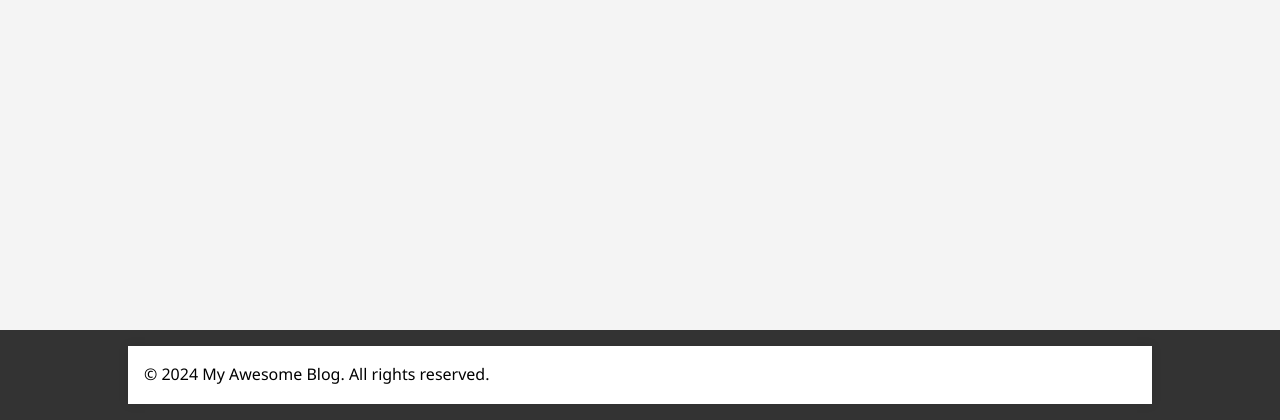
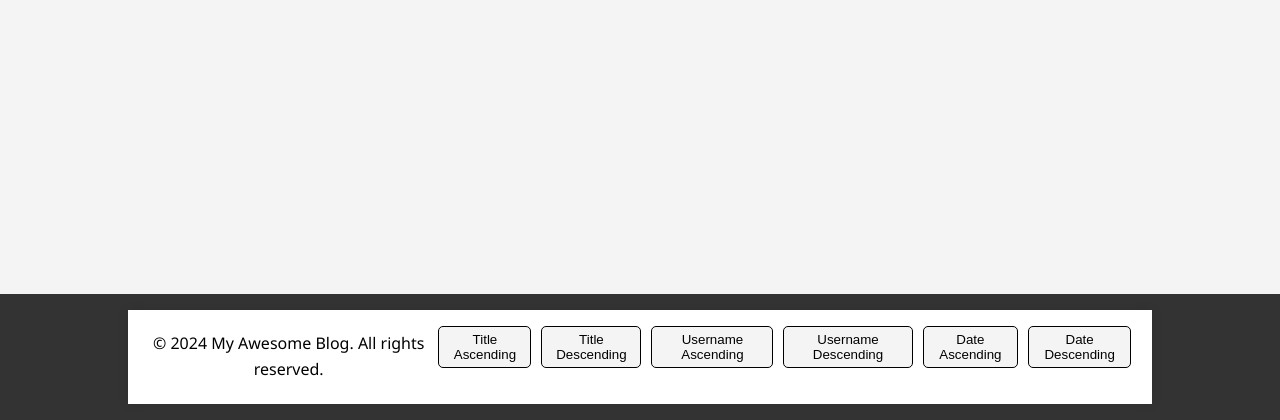
Before and after one commit to ManfordZeng-waikato/Blog-Website-Application, a Node server app: page / in a window 1280 px wide. Shown: the part 380-800 px from the top of the page. Run offline with Node 20, Linux system fonts and the light colour scheme; some libraries are stand-ins or nearby versions.

Commit message:
browse a list of all articles and sort article

```diff
--- a/app.js
+++ b/app.js
@@ -203,6 +203,47 @@ app.get('/logout', (req, res) => {
     res.redirect('/'); // 重定向到主页或登录页面
 });
 
+
+// app.js 或 server.js
+app.get('/api/articles', async (req, res) => {
+    const { sort_by, sort_direction } = req.query; // sort_by可以是'title', 'username', 'date'
+    const sortDirection = sort_direction === 'desc' ? 'DESC' : 'ASC'; // 排序方向，如果未指定，默认升序（ASC）
+
+    // 构建基础SQL查询，包括连接posts表和users表
+    let sql = `
+        SELECT posts.id, posts.title, posts.content, posts.created_at, users.username
+        FROM posts
+        INNER JOIN users ON posts.user_id = users.id
+    `;
+
+    // 添加排序条件
+    switch (sort_by) {
+        case 'title':
+            sql += ` ORDER BY posts.title ${sortDirection}`;
+            break;
+        case 'username':
+            sql += ` ORDER BY users.username ${sortDirection}`;
+            break;
+        case 'date':
+            sql += ` ORDER BY posts.created_at ${sortDirection}`;
+            break;
+        default:
+            // 如果没有指定或指定的sort_by无效，则默认按日期排序
+            sql += ` ORDER BY posts.created_at DESC`;
+            break;
+    }
+
+    try {
+        const articles = await pool.query(sql);
+        res.json(articles);
+    } catch (error) {
+        console.error(error);
+        res.status(500).send('Internal server error');
+    }
+});
+
+
+
 app.listen(port, function () {
     console.log(`Web final project listening on http://localhost:${port}/`);
 });
--- a/public/css/styles.css
+++ b/public/css/styles.css
@@ -101,8 +101,9 @@ h3 {
     color: #000000; /* 或你选择的文字颜色 */
     text-align: center; /* 将文字居中 */
     padding: 1rem 0; /* 上下填充 */
-    position: fixed; /* 如果你希望页脚固定在页面底部 */
-    bottom: 0; /* 与 position: fixed; 一起使用，将页脚放在页面底部 */
+    position: fixed;
+    bottom: 0;
+    left: 0;
     width: 100%; /* 页脚宽度为100% */
 }
 
@@ -110,12 +111,14 @@ h3 {
     padding: 1rem; /* 内填充 */
     text-align: center; /* 确保容器中的内容居中 */
 }
+
 .user-bio {
     /* 添加你的样式规则，例如： */
     margin-left: 10px;
     font-style: italic;
     color: #007bff;
 }
+
 /* styles.css */
 .site-header .container {
     display: flex;
@@ -169,3 +172,31 @@ h3 {
     background-color: blue; /* 悬浮时背景色 */
     color: #fff; /* 悬浮时文字颜色 */
 }
+
+
+/* Sort options styles */
+#sort-options {
+    display: flex;
+    justify-content: center; /* 排列选项居中 */
+    margin-bottom: 20px; /* 在选项和文章列表之间添加一些空间 */
+}
+
+.sort-option {
+    background-color: #f4f4f4; /* 背景色 */
+    border: 1px solid #000000; /* 边框颜色 */
+    padding: 5px 10px; /* 内边距 */
+    margin: 0 5px; /* 相邻按钮之间的间距 */
+    cursor: pointer; /* 鼠标悬停时指针形状 */
+    transition: background-color 0.3s, color 0.3s; /* 鼠标悬停时的过渡效果 */
+    border-radius: 5px; /* 边框圆角 */
+    transition: background-color 0.3s, color 0.3s; /* 平滑过渡效果 */
+}
+
+.sort-option:hover {
+    background-color: #ddd; /* 按钮悬停时的背景色 */
+    color:#007bff; /* 按钮悬停时的文字颜色 */
+}
+
+.sort-option:active {
+    background-color: #c1d8f5; /* 按钮被激活（点击）时的背景色 */
+}
--- /dev/null
+++ b/public/js/home.js
@@ -0,0 +1,34 @@
+document.addEventListener('DOMContentLoaded', () => {
+    const sortOptions = document.querySelectorAll('.sort-option');
+
+    sortOptions.forEach(option => {
+        option.addEventListener('click', (event) => {
+            const sortBy = event.target.getAttribute('data-sort-by');
+            const sortDirection = event.target.getAttribute('data-sort-direction');
+            fetchAndDisplayArticles(sortBy, sortDirection);
+        });
+    });
+});
+
+function fetchAndDisplayArticles(sortBy, sortDirection) {
+    fetch(`/api/articles?sort_by=${sortBy}&sort_direction=${sortDirection}`)
+        .then(response => response.json())
+        .then(articles => {
+            const articlesContainer = document.getElementById('articles');
+            articlesContainer.innerHTML = ''; // 清空文章列表
+
+            articles.forEach(article => {
+                const articleElement = document.createElement('div');
+                articleElement.innerHTML = `
+                    <h2>${article.title}</h2>
+                    <p>Author: ${article.username}</p>
+                    <p>Date: ${new Date(article.created_at).toLocaleDateString()}</p>
+                    <p>${article.content}</p>
+                `;
+                articlesContainer.appendChild(articleElement);
+            });
+        })
+        .catch(error => {
+            console.error('Error:', error);
+        });
+}
--- a/views/home.handlebars
+++ b/views/home.handlebars
@@ -45,7 +45,10 @@
         <p>This is your homepage. It's a great place to talk about your story and what your website offers.</p>
     </section>
 
+
+
     <!-- 用户文章区域 -->
+    <div id="articles">
     <section class="user-posts">
         <h2>{{user.name}}'s Recent Posts</h2>
         {{#if user.posts.length}}
@@ -67,7 +70,17 @@
 <footer class="site-footer">
     <div class="container">
         &copy; {{currentYear}} {{blogTitle}}. All rights reserved.
+
+    <div id="sort-options">
+        <button class="sort-option" data-sort-by="title" data-sort-direction="asc">Title Ascending</button>
+        <button class="sort-option" data-sort-by="title" data-sort-direction="desc">Title Descending</button>
+        <button class="sort-option" data-sort-by="username" data-sort-direction="asc">Username Ascending</button>
+        <button class="sort-option" data-sort-by="username" data-sort-direction="desc">Username Descending</button>
+        <button class="sort-option" data-sort-by="date" data-sort-direction="asc">Date Ascending</button>
+        <button class="sort-option" data-sort-by="date" data-sort-direction="desc">Date Descending</button>
+    </div>
     </div>
 </footer>
+<script src="/js/home.js"></script>
 </body>
 </html>
```
